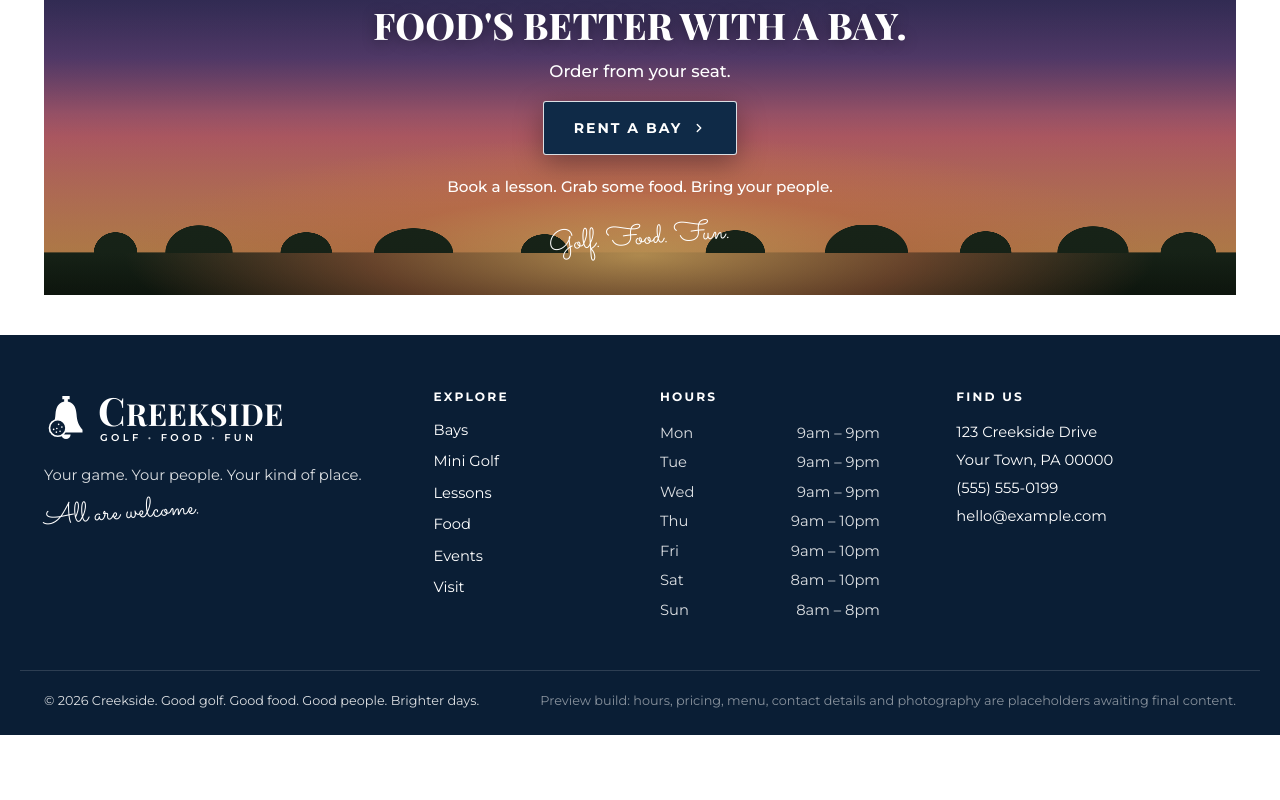
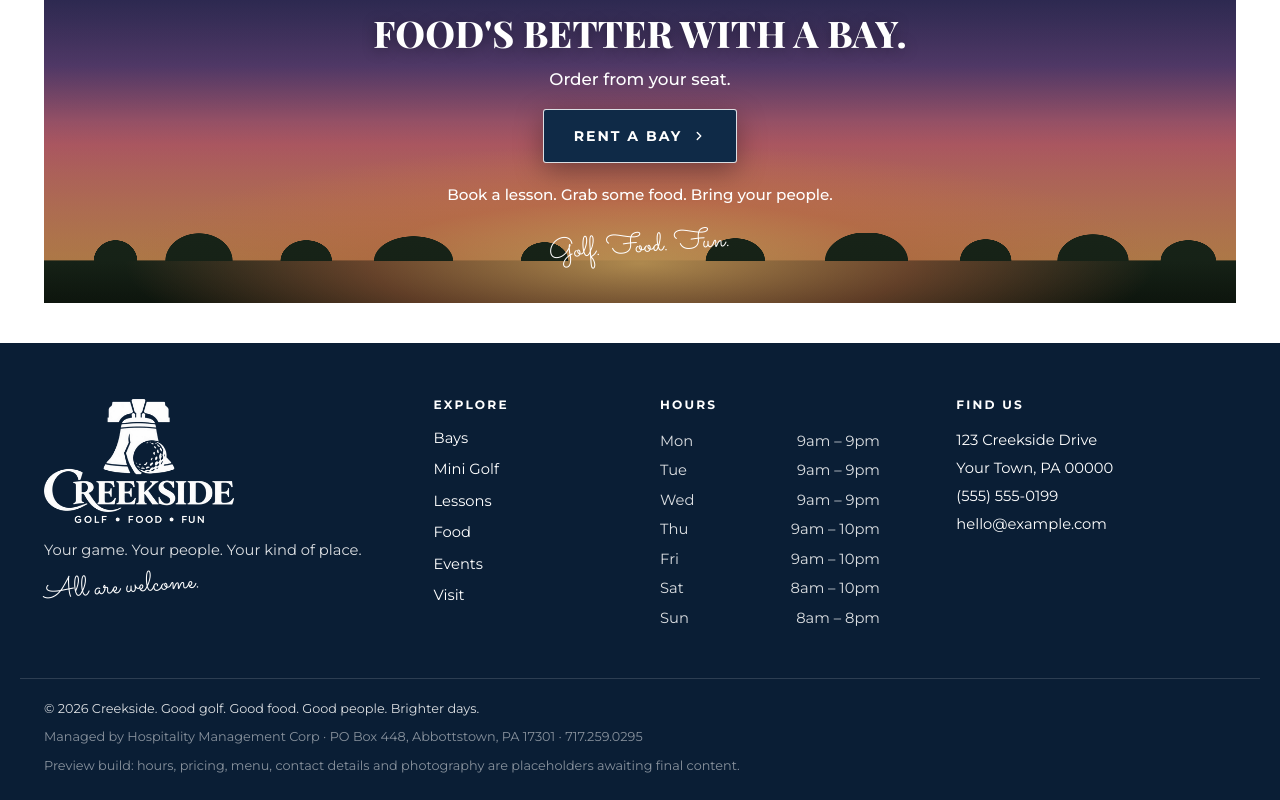
Before and after one commit to zervceo/Creekside-Site, an Eleventy site: page src/food.njk in a window 1280 px wide. Shown: the part 1987-2787 px from the top of the page. Before the commit the page ends 2722 px from the top, so only its background shows below. Built offline with nearby package versions, Linux system fonts and the light colour scheme; Eleventy itself is replaced by a stand-in of ours; files that its build step writes are made by us from their sources.

Commit message:
Add Creekside logo and management company footer line
Header uses a horizontal lockup cut from the supplied logo, the footer uses
a white stacked version, and the bell is the favicon. Footer shows the
management company's name, mailing address and office phone; editable in
the CMS under Site Settings.

Co-Authored-By: Claude Sonnet 5.5 <noreply@anthropic.com>
Claude-Session: https://claude.ai/code/session_01PUCRhDjNtJCjJgS9LYb3Tw

```diff
--- a/src/_data/site.json
+++ b/src/_data/site.json
@@ -1,6 +1,6 @@
 {
   "name": "Creekside",
-  "tagline": "Golf • Food • Fun",
+  "tagline": "Golf \u2022 Food \u2022 Fun",
   "url": "https://www.example.com",
   "description": "Toptracer bays, mini golf, lessons, food and events. Creekside is your game, your people, your kind of place.",
   "booking_url": "/bays/#rent",
@@ -23,5 +23,13 @@
   "analytics": {
     "ga4_id": ""
   },
-  "preview_notice": "Preview build: hours, pricing, menu, contact details and photography are placeholders awaiting final content."
+  "preview_notice": "Preview build: hours, pricing, menu, contact details and photography are placeholders awaiting final content.",
+  "management": {
+    "name": "Hospitality Management Corp",
+    "po_box": "PO Box 448",
+    "city": "Abbottstown",
+    "state": "PA",
+    "zip": "17301",
+    "phone": "717.259.0295"
+  }
 }
--- a/src/_includes/base.njk
+++ b/src/_includes/base.njk
@@ -19,6 +19,8 @@
   {% if noindex %}<meta name="robots" content="noindex">
   {% endif %}<meta name="theme-color" content="#0f2a47">
   <link rel="icon" href="/assets/img/favicon.svg" type="image/svg+xml">
+  <link rel="icon" href="/assets/img/favicon.png" type="image/png" sizes="128x128">
+  <link rel="apple-touch-icon" href="/assets/img/favicon.png">
   <link rel="preconnect" href="https://fonts.googleapis.com">
   <link rel="preconnect" href="https://fonts.gstatic.com" crossorigin>
   <link href="https://fonts.googleapis.com/css2?family=Montserrat:wght@400;500;600;700&family=Sacramento&family=Playfair+Display:wght@700;800&display=swap" rel="stylesheet">
@@ -29,6 +31,7 @@
     "@type": ["GolfCourse", "LocalBusiness"],
     "name": {{ site.name | json | safe }},
     "slogan": "Golf. Food. Fun.",
+    "logo": {{ '/assets/img/logo-stacked.webp' | absolute(site.url) | json | safe }},
     "description": {{ site.description | json | safe }},
     "url": {{ site.url | json | safe }},
     "telephone": {{ site.phone | json | safe }},
@@ -85,7 +88,7 @@
   <footer class="footer">
     <div class="wrap footer__grid">
       <div class="footer__brand">
-        <a class="logo logo--light" href="/" aria-label="Creekside home">{{ logo() }}</a>
+        <a class="logo logo--light" href="/" aria-label="Creekside home">{{ logo(true) }}</a>
         <p>Your game. Your people. Your kind of place.</p>
         <p class="script script--light">All are welcome.</p>
       </div>
@@ -122,6 +125,9 @@
     </div>
     <div class="wrap footer__base">
       <p>© {% year %} {{ site.name }}. Good golf. Good food. Good people. Brighter days.</p>
+      {%- if site.management.name %}
+      <p class="footer__mgmt">Managed by {{ site.management.name }} · {{ site.management.po_box }}, {{ site.management.city }}, {{ site.management.state }} {{ site.management.zip }} · {{ site.management.phone }}</p>
+      {%- endif %}
       {% if site.preview_notice %}<p class="footer__preview">{{ site.preview_notice }}</p>{% endif %}
     </div>
   </footer>
--- a/src/_includes/icons.njk
+++ b/src/_includes/icons.njk
@@ -22,15 +22,12 @@
 </svg>
 {%- endmacro -%}
 
-{%- macro logo() -%}
-<svg class="logo__mark" viewBox="0 0 48 52" aria-hidden="true" focusable="false">
-  <path fill="currentColor" d="M20 3h8v3.5h-8zM22 6.5h4V10h-4z"/>
-  <path fill="currentColor" d="M24 9c8 0 11 6 11.5 14 .4 7 2 12 6.5 17v3H6v-3c4.5-5 6.1-10 6.5-17C13 15 16 9 24 9z"/>
-  <path fill="currentColor" d="M19 45h10a5 5 0 0 1-10 0z"/>
-  <circle cx="15" cy="38" r="9" fill="#fff" stroke="currentColor" stroke-width="1.8"/>
-  <g fill="currentColor"><circle cx="12" cy="35" r=".9"/><circle cx="16" cy="34" r=".9"/><circle cx="19.5" cy="37" r=".9"/><circle cx="14" cy="38.5" r=".9"/><circle cx="10.5" cy="39.5" r=".9"/><circle cx="17.5" cy="41.5" r=".9"/><circle cx="13.5" cy="42.5" r=".9"/></g>
-</svg>
-<span class="logo__text"><span class="logo__name">Creekside</span><span class="logo__tag">Golf <i>•</i> Food <i>•</i> Fun</span></span>
+{%- macro logo(light=false) -%}
+{%- if light -%}
+<img class="logo__img logo__img--stacked" src="/assets/img/logo-stacked-white.webp" alt="" width="360" height="235">
+{%- else -%}
+<img class="logo__img" src="/assets/img/logo-lockup.webp" alt="" width="520" height="147">
+{%- endif -%}
 {%- endmacro -%}
 
 {%- macro btn(label, url, style="primary", track="") -%}
--- a/src/assets/css/site.css
+++ b/src/assets/css/site.css
@@ -354,3 +354,11 @@ p { text-wrap: pretty; }
 }
 @media print { .header, .stickycta, .announce, .finalcta { display: none; } }
 .card__body h2 + p { margin-top: 10px; }
+
+/* Logo artwork */
+.logo__img { display: block; height: 62px; width: auto; }
+.logo__img--stacked { height: auto; width: 190px; max-width: 100%; }
+.header__inner { min-height: 84px; }
+.footer__brand .logo { display: block; }
+.footer__mgmt { opacity: .6; flex-basis: 100%; }
+@media (max-width: 640px) { .logo__img { height: 46px; } .header__inner { min-height: 66px; } }
```
Also changed, not shown: src/admin/config.yml (+10 -0 lines), src/assets/img/favicon.png (added), src/assets/img/logo-lockup.webp (added), src/assets/img/logo-stacked-white.webp (added), src/assets/img/logo-stacked.webp (added).
